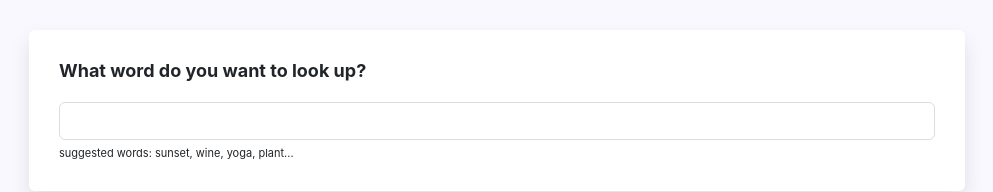
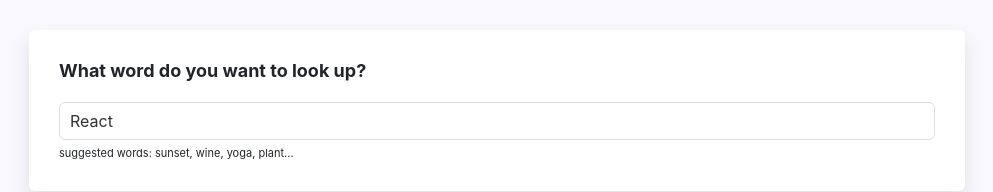
Before and after one commit to ranakatebi/react-dictionary, a React (Create React App) app: page / in a window 1280 px wide. Shown: the top 192 px of the page, without its empty margins (143-1136 px from the left). Built offline with nearby package versions, Linux system fonts and the light colour scheme; no server answers.

Commit message:
defaultKeyword set

```diff
--- a/src/App.js
+++ b/src/App.js
@@ -7,7 +7,7 @@
       <div className="container">
         <header className="App-header"></header>
         <main>
-          <Dictionary />
+          <Dictionary defaultKeyword="React" />
         </main>
         <footer className="App-footer">
           <small>
```
